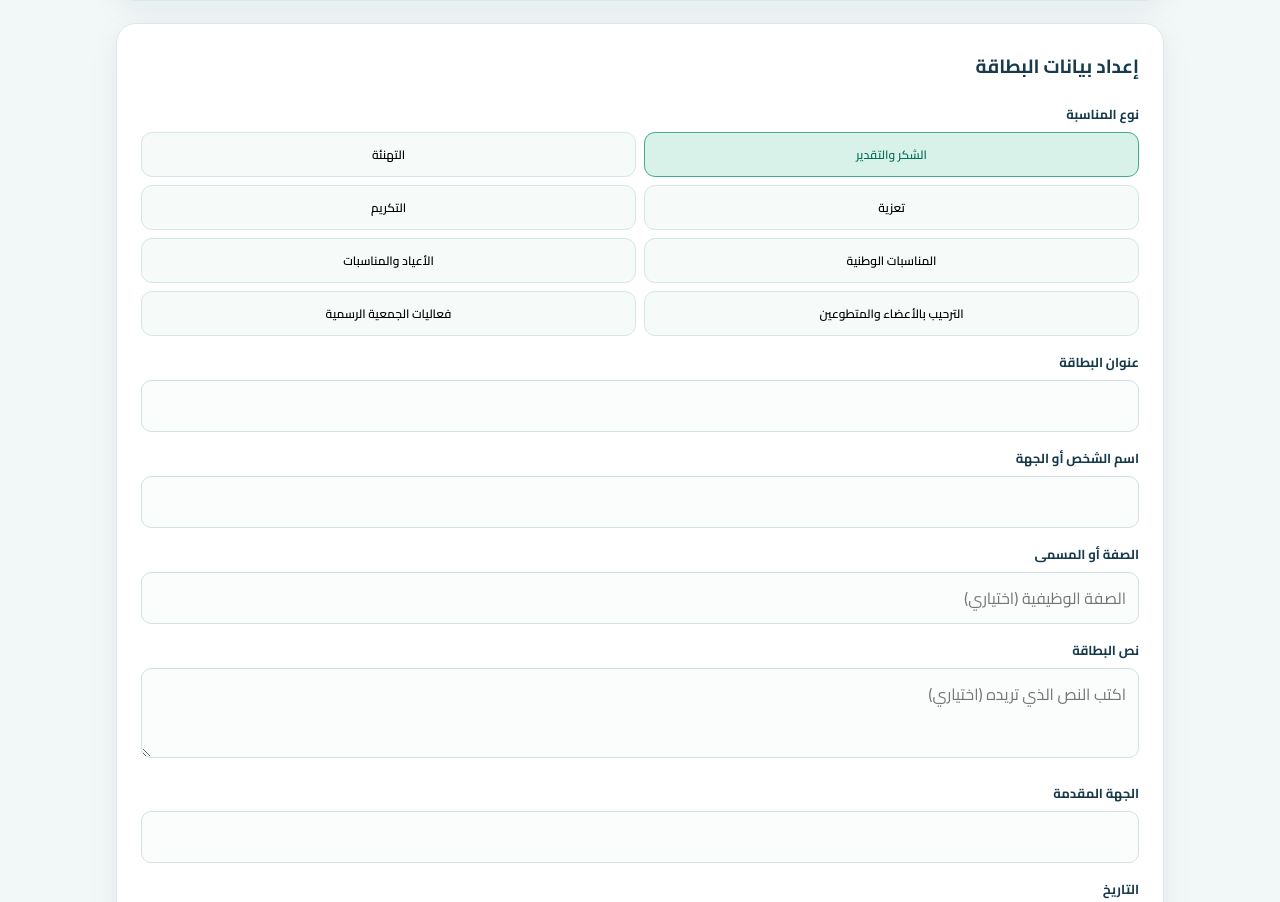
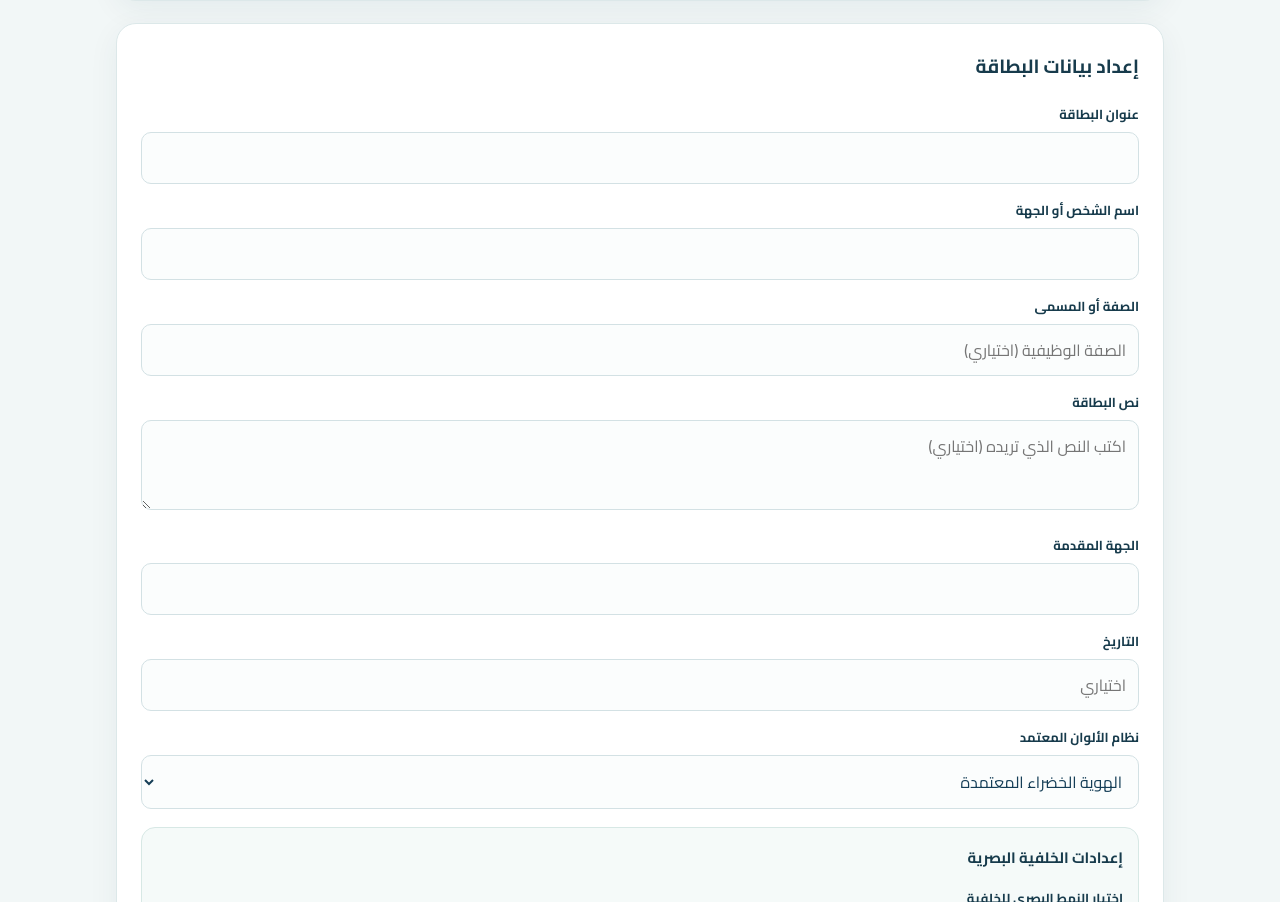
Before and after one commit to a-eng-sa/dera, a plain HTML site: page index.html in a window 1280 px wide. Shown: the part 980-1882 px from the top of the page. Drawn offline with Linux system fonts and the light colour scheme.

Commit message:
Update Dera Studio design
Removed unused template buttons and categories section from the HTML.

```diff
--- a/index.html
+++ b/index.html
@@ -257,10 +257,7 @@ input,textarea,select{font-size:16px}
     <main class="shell">
         <section class="panel">
             <h2>إعداد بيانات البطاقة</h2>
-            <span class="label">نوع المناسبة</span>
-            <div class="categories" id="categories">
 
-            </div>
             <label class="label" for="title">عنوان البطاقة</label>
             <input id="title" value="">
             <label class="label" for="person">اسم الشخص أو الجهة</label>
@@ -343,17 +340,7 @@ input,textarea,select{font-size:16px}
     </main>
     <div class="foot">© جمعية درع للبحث والإنقاذ والإغاثة بمنطقة تبوك </div>
     <script>
-const templates=[
-'الشكر والتقدير'
-,'التهنئة '
-,'تعزية '
-,'التكريم '
-,'المناسبات الوطنية'
-,'الأعياد والمناسبات '
-,'الترحيب بالأعضاء والمتطوعين'
-,'فعاليات الجمعية الرسمية']
-.map(x=>[x,'','']);
-let selected=0;
+
 const ids=[
 'title',
 'person',
@@ -364,16 +351,7 @@ const ids=[
 'accent',
 'size'];
 const el=id=>document.getElementById(id);
-const cats=el('categories');
-templates.forEach((t,i)=>{const b=document.createElement('button');
-b.className='cat'+(i===0?' active':'');
-b.textContent=t[0];
-b.onclick=()=>{selected=i;
-    document.querySelectorAll('.cat').forEach((x,j)=>x.classList.toggle('active',j===i));
-    el('title').value=t[1];
-    el('message').value=t[2];
-    draw()};
-    cats.appendChild(b)});
+
     let userBg=null;
     const bgUpload=el('bgUpload');
     bgUpload.addEventListener('change',()=>{const file=bgUpload.files&&bgUpload.files[0];
```
